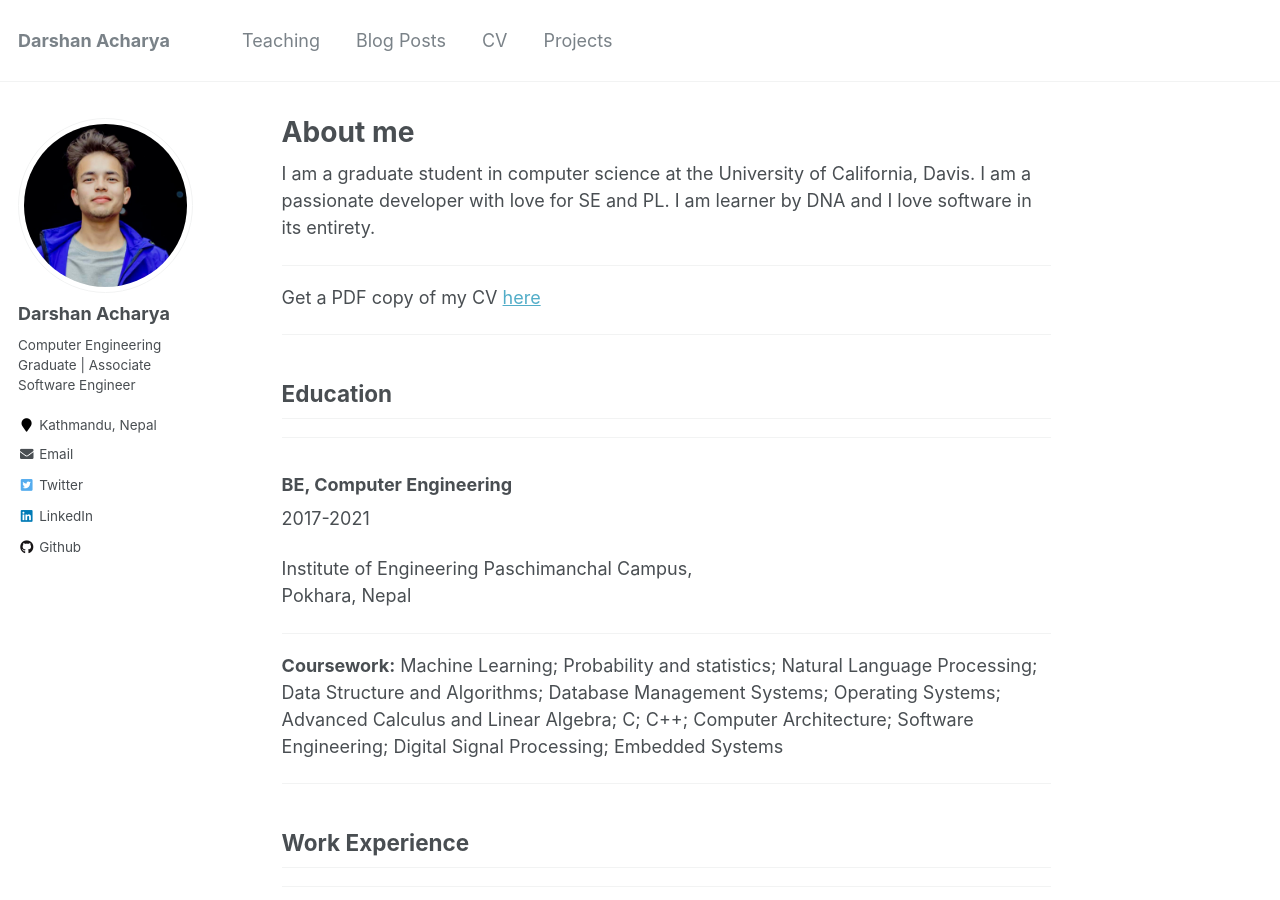
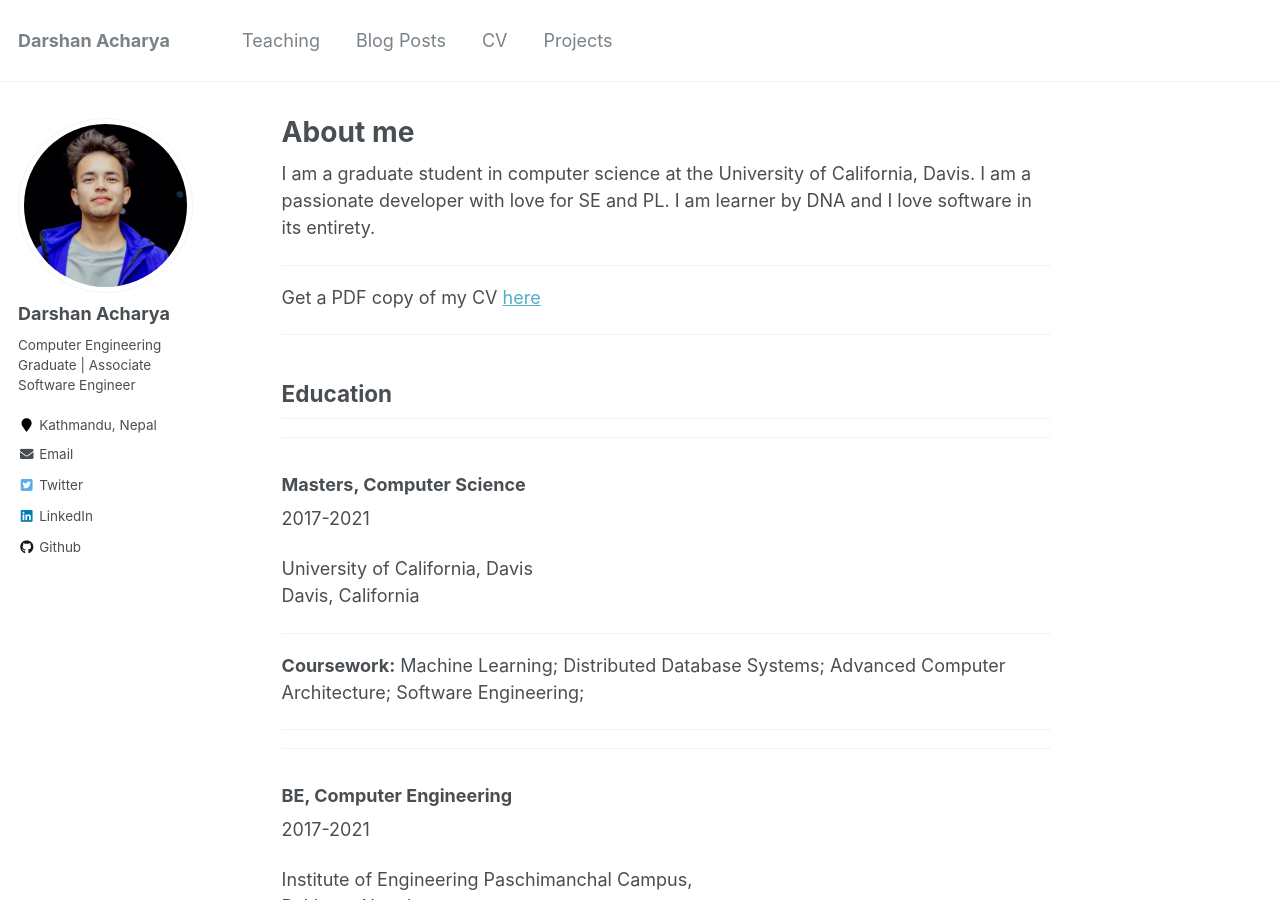
Before and after one commit to acharyadarshan/acharyadarshan.github.io, a Jekyll site: the page built from _pages/about.md, in a window 1280 px wide and 900 px high. Built offline with Jekyll 4.4.1, drawn with Linux system fonts in a browser that asks for light colours.

Commit message:
about update

```diff
--- a/_pages/about.md
+++ b/_pages/about.md
@@ -29,6 +29,22 @@
 ---
 
 ## Education
+
+---
+
+### Masters, Computer Science
+
+2017-2021
+
+University of California, Davis <br>
+Davis, California
+
+---
+
+**Coursework:** Machine Learning; Distributed Database Systems; Advanced Computer Architecture; Software Engineering;
+
+
+---
 
 ---
 
```
